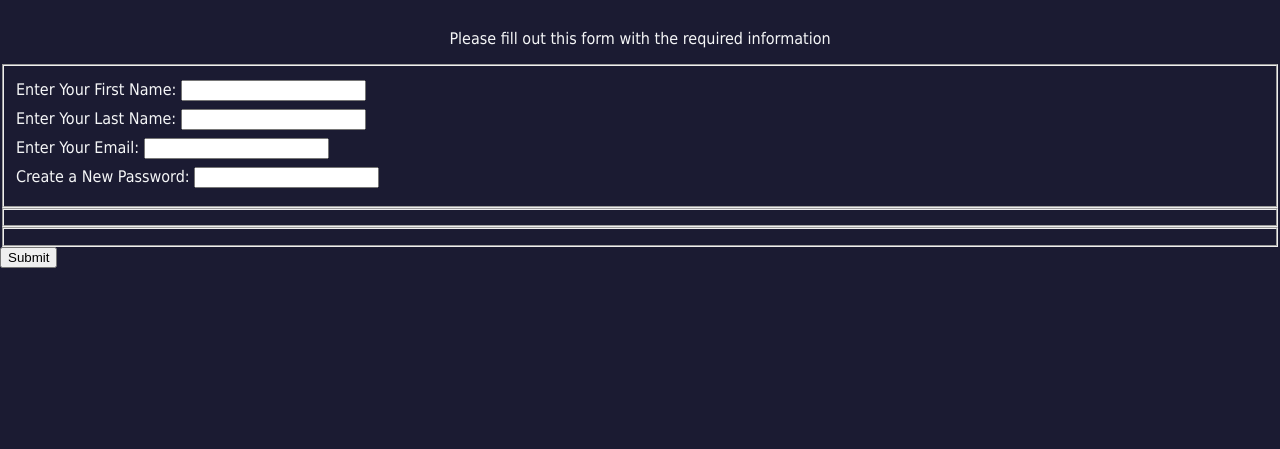
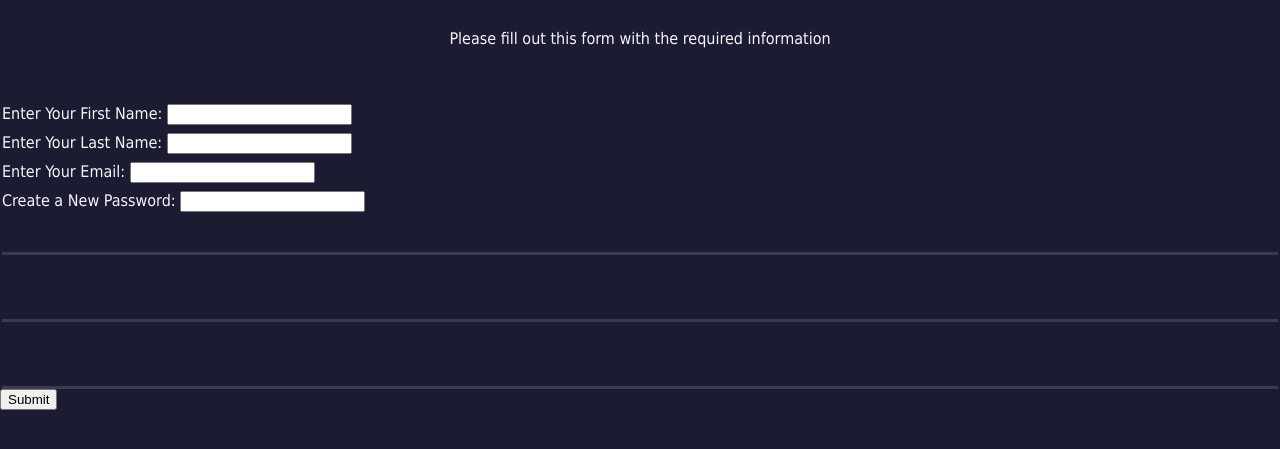
Before and after one commit to acarusillo/RegistrationForm_freeCodeCamp, a plain HTML site: page index.html in a window 1280 px wide. Shown: the part 73-522 px from the top of the page. Drawn offline with Linux system fonts and the light colour scheme.

Commit message:
CSS is modified

```diff
--- a/style.css
+++ b/style.css
@@ -16,3 +16,8 @@ h1, p {
     display: block;
     margin: 0.5rem 0;
   }
+  fieldset {
+    border: none;
+    padding: 2rem 0;
+    border-bottom: 3px solid #3b3b4f;
+  }
```
